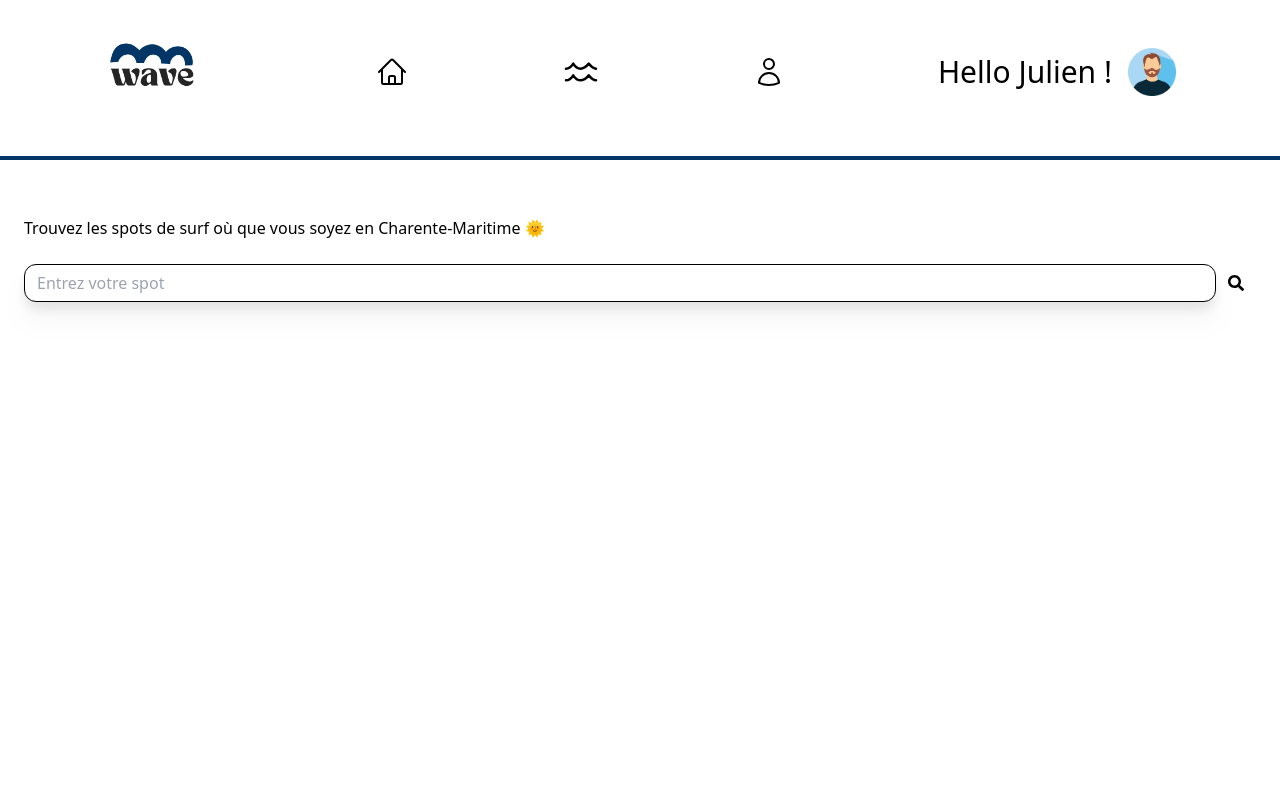
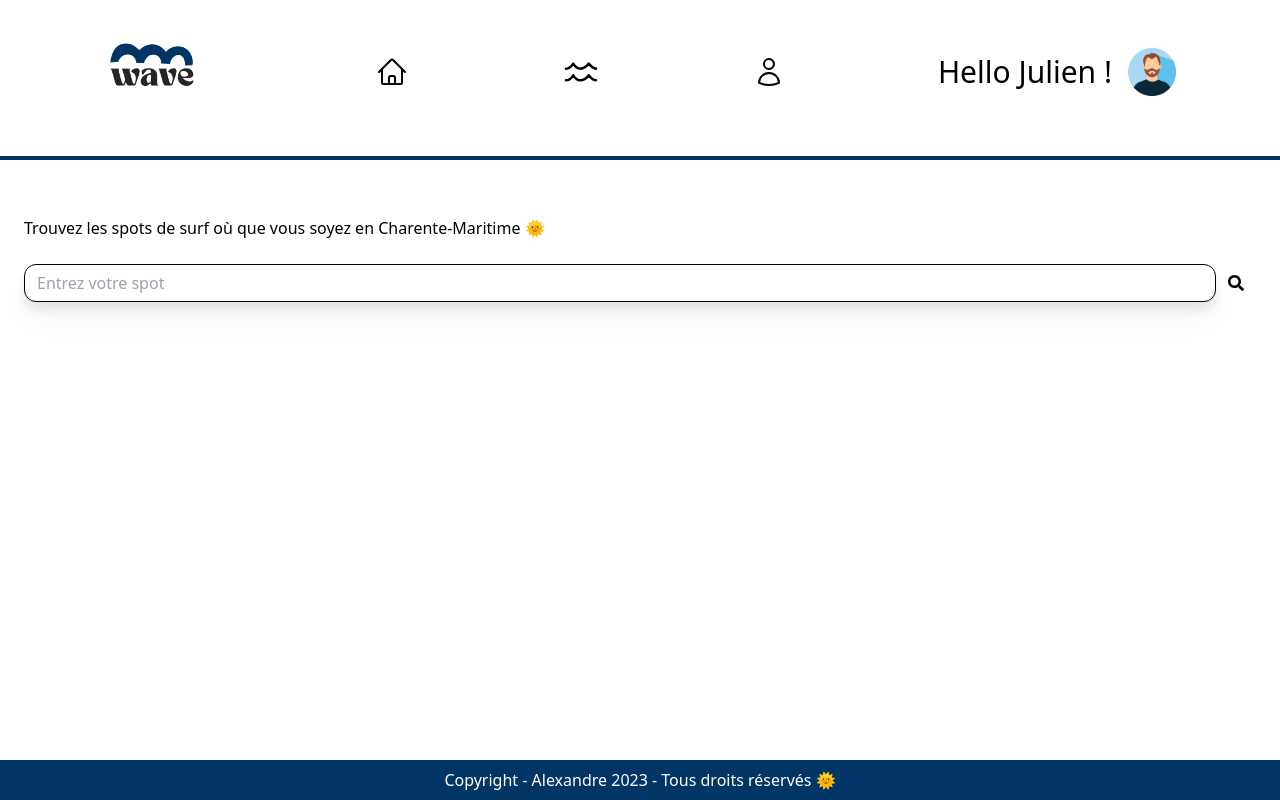
Before and after one commit to arouxel17/Projet-Perso, a React (Vite) app in the folder frontend/: page /accueil in a window 1280 px wide. Built offline with nearby package versions, Linux system fonts and the light colour scheme.

Commit message:
creation du footer en desktop

```diff
--- a/frontend/src/components/Counter.jsx
+++ /dev/null
@@ -1,9 +0,0 @@
-function Counter() {
-  return (
-    <div>
-      <p>pour le checkpoint4</p>
-    </div>
-  );
-}
-
-export default Counter;
--- /dev/null
+++ b/frontend/src/components/FooterComputer.jsx
@@ -0,0 +1,11 @@
+function Footer() {
+  return (
+    <div className="invisible lg:visible bg-primary text-white text-center h-10 pt-2 w-full fixed bottom-0 z-10">
+      <span className="text-base my-10">
+        Copyright - Alexandre 2023 - Tous droits réservés 🌞
+      </span>
+    </div>
+  );
+}
+
+export default Footer;
--- a/frontend/src/pages/Home.jsx
+++ b/frontend/src/pages/Home.jsx
@@ -1,6 +1,7 @@
 import React from "react";
 import NavMini from "@components/NavMini";
 import NavComputer from "@components/NavComputer";
+import Footer from "@components/FooterComputer";
 import logo from "../assets/wave2.png";
 import avatar from "../assets/avatar.png";
 
@@ -52,6 +53,7 @@ export default function Home() {
           </div>
         </div>
       </div>
+      <Footer />
     </div>
   );
 }
```
